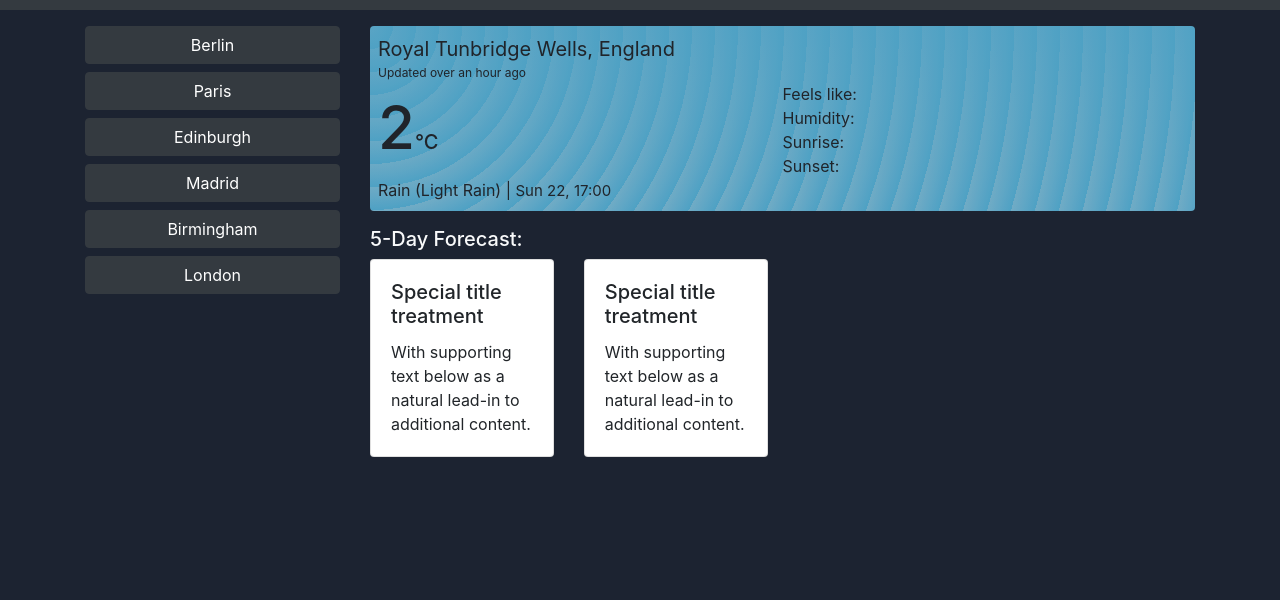
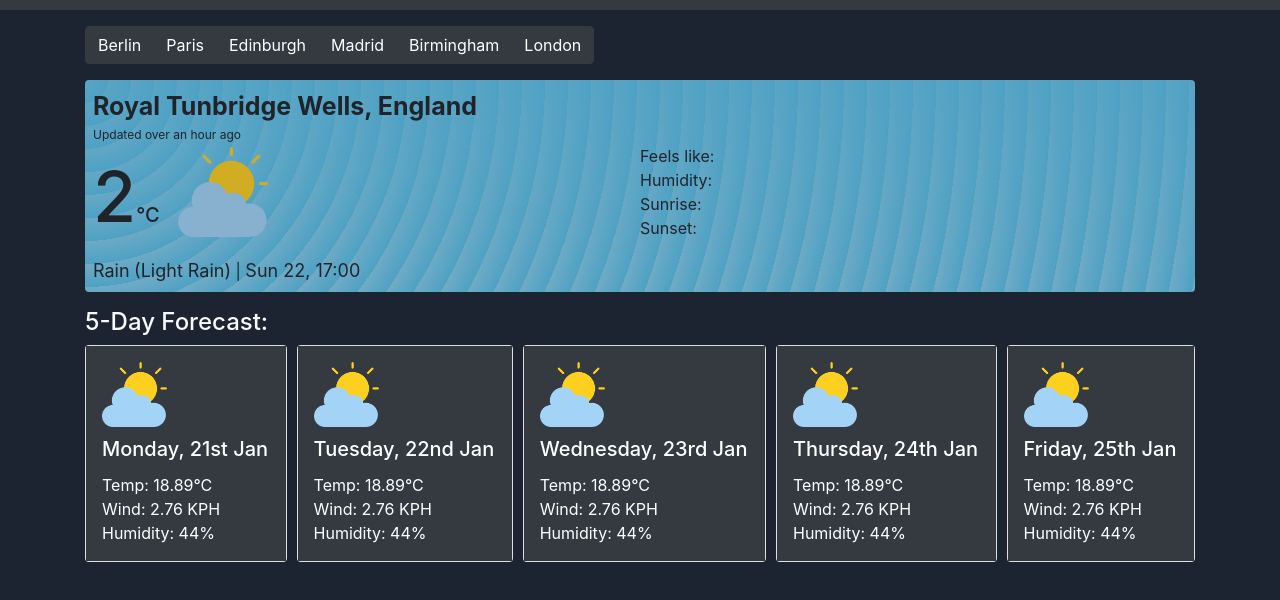
Before and after one commit to dodzikojo/Weather-Dashboard, a plain HTML site: page index.html in a window 1280 px wide. Shown: the part 54-654 px from the top of the page. Drawn offline with nearby package versions, Linux system fonts and the light colour scheme; no server answers.

Commit message:
Improved UI

```diff
--- a/assets/css/style.css
+++ b/assets/css/style.css
@@ -11,29 +11,51 @@ body {
 
 
 #forecast {
-    /* border: 2px solid  green; */
+    display: grid;
+    column-gap: 10px;
+    grid-template-columns: auto auto auto auto auto;
+    grid-template-rows: auto;
+    grid-template-areas:
+    "one two three four five";
+}
+
+#forecastOne {
+    position: relative;
+    grid-area: "one";
 }
 
 .navbar-brand {
     font-size: 25;
 }
 
+#mainDescription, #secondaryDescription, #currentDateTime {
+    font-size: 18px;
+}
+
 #locationName {
-    font-size: 20px;
+    font-size: 25px;
+    font-weight: bold;
     margin-bottom: 0px !important;
 }
 
 #lastUpdatedInfo {
     font-size: 12px;
+    margin-bottom: 0px;
 }
 
-#currentDateTime {
-    font-size: 15px;
-
+#historyWeatherImage {
+    width: 65px;
+    margin-bottom: 10px;
 }
 
+#mainWeatherImage {
+    width: 90px;
+    margin-bottom: 20px;
+}
+
+
 #temperature {
-    font-size: 60px;
+    font-size: 70px;
     font-weight: 500;
 
 }
--- a/index.html
+++ b/index.html
@@ -31,32 +31,41 @@
   <!-- max-width for ultra wide resolutions -->
   <div class="container">
     <div class="row">
-      <aside id="search-panel" class="col-lg-3 pb-3 mt-3">
+      <div id="search-panel" class="col-12 pb-3 mt-3">
         <!-- <hr> -->
-        <div class="list-group" id="history">
-          <button class="btn btn-dark btn-block">Berlin</button>
-          <button class="btn btn-dark btn-block">Paris</button>
-          <button class="btn btn-dark btn-block">Edinburgh</button>
-          <button class="btn btn-dark btn-block">Madrid</button>
-          <button class="btn btn-dark btn-block">Birmingham</button>
-          <button class="btn btn-dark btn-block">London</button>
+        <div class="btn-group" id="history">
+          <button class="btn btn-dark">Berlin</button>
+          <button class="btn btn-dark">Paris</button>
+          <button class="btn btn-dark">Edinburgh</button>
+          <button class="btn btn-dark">Madrid</button>
+          <button class="btn btn-dark">Birmingham</button>
+          <button class="btn btn-dark">London</button>
         </div>
-      </aside>
+      </div>
 
-      <div id="weather-panel" class="col-lg-9  mt-3">
+      <div id="weather-panel" class="col-12">
         <section id="today" class="p-2 rounded" role="region" aria-live="polite">
           <div class="row">
-            <div id="locationName" class="col-12">
-              Royal Tunbridge Wells, England
+
+            <div class="">
+              <p id="locationName" class="col-12">
+                Royal Tunbridge Wells, England
+              </p>
+              <p id="lastUpdatedInfo" class="col-12">
+                Updated over an hour ago
+              </p>
             </div>
-            <div id="lastUpdatedInfo" class="col-12">
-              Updated over an hour ago
-            </div>
+
+
             <div class="col-12 row">
+              <div>
+
+              </div>
               <div id="temperature" class="col-6">
                 2<span id="temperatureUnit">°C</span>
+                <img id="mainWeatherImage" class="" src="assets/images/cloudy.png">
               </div>
-              <div class="col-6">
+              <div class="col-6 ">
                 <p class="additionalInfo pt-0 pb-0 mt-0 mb-0">Feels like:<span id="feelLikeValue"></span></p>
                 <p class="additionalInfo pt-0 pb-0 mt-0 mb-0">Humidity:<span id="humidityValue"></span></p>
                 <p class="additionalInfo pt-0 pb-0 mt-0 mb-0">Sunrise:<span id="sunriseTime"></span></p>
@@ -67,7 +76,7 @@
             <div class="col-12">
 
               <p id="mainDescription" class="px-0 col-6 d-inline">Rain</p>
-              <p id="mainDescription" class="px-0 col-6 d-inline">(Light Rain)</p>
+              <p id="secondaryDescription" class="px-0 col-6 d-inline">(Light Rain)</p>
               <p class="d-inline">|</p>
               <p id="currentDateTime" class="col-6 pl-0 d-inline">Sun 22, 17:00</p>
 
@@ -75,27 +84,73 @@
             </div>
           </div>
         </section>
-        <section id="forecast" class="mt-3 " role="region" aria-live="polite">
-          <h5 class="text-light">5-Day Forecast:</h5>
+        <section class="mt-3 " role="region" aria-live="polite">
+          <h4 class="text-light">5-Day Forecast:</h4>
+          <div id="forecast">
 
-          <div class="row">
-            <div class="col-3">
-              <div class="card">
-                <div class="card-body">
-                  <h5 class="card-title">Special title treatment</h5>
-                  <p class="card-text">With supporting text below as a natural lead-in to additional content.</p>
+            <div class="card" id="forecastOne">
+              <div class="card-body bg-dark text-white p-3">
+                <img id="historyWeatherImage" class="" src="assets/images/cloudy.png">
+                <h5 class="card-title">Monday, 21st Jan</h5>
+
+                <div class="card-text d-inline">
+                  <p class="py-0 m-0">Temp: <span>18.89°C</span></p>
+                  <p class="py-0 m-0">Wind: <span>2.76 KPH</span></p>
+                  <p class="py-0 m-0">Humidity: <span>44%</span></p>
                 </div>
               </div>
             </div>
-            <div class="col-3">
-              <div class="card">
-                <div class="card-body">
-                  <h5 class="card-title">Special title treatment</h5>
-                  <p class="card-text">With supporting text below as a natural lead-in to additional content.</p>
+            <div class="card" id="forecastOne">
+              <div class="card-body bg-dark text-white p-3">
+                <img id="historyWeatherImage" class="" src="assets/images/cloudy.png">
+                <h5 class="card-title">Tuesday, 22nd Jan</h5>
+
+                <div class="card-text d-inline">
+                  <p class="py-0 m-0">Temp: <span>18.89°C</span></p>
+                  <p class="py-0 m-0">Wind: <span>2.76 KPH</span></p>
+                  <p class="py-0 m-0">Humidity: <span>44%</span></p>
+                </div>
+              </div>
+            </div>
+            <div class="card" id="forecastOne">
+              <div class="card-body bg-dark text-white p-3">
+                <img id="historyWeatherImage" class="" src="assets/images/cloudy.png">
+                <h5 class="card-title">Wednesday, 23rd Jan</h5>
+
+                <div class="card-text d-inline">
+                  <p class="py-0 m-0">Temp: <span>18.89°C</span></p>
+                  <p class="py-0 m-0">Wind: <span>2.76 KPH</span></p>
+                  <p class="py-0 m-0">Humidity: <span>44%</span></p>
+                </div>
+              </div>
+            </div>
+            <div class="card" id="forecastOne">
+              <div class="card-body bg-dark text-white p-3">
+                <img id="historyWeatherImage" class="" src="assets/images/cloudy.png">
+                <h5 class="card-title">Thursday, 24th Jan</h5>
+
+                <div class="card-text d-inline">
+                  <p class="py-0 m-0">Temp: <span>18.89°C</span></p>
+                  <p class="py-0 m-0">Wind: <span>2.76 KPH</span></p>
+                  <p class="py-0 m-0">Humidity: <span>44%</span></p>
+                </div>
+              </div>
+            </div>
+            <div class="card" id="forecastOne">
+              <div class="card-body bg-dark text-white p-3">
+                <img id="historyWeatherImage" class="" src="assets/images/cloudy.png">
+                <h5 class="card-title">Friday, 25th Jan</h5>
+
+                <div class="card-text d-inline">
+                  <p class="py-0 m-0">Temp: <span>18.89°C</span></p>
+                  <p class="py-0 m-0">Wind: <span>2.76 KPH</span></p>
+                  <p class="py-0 m-0">Humidity: <span>44%</span></p>
                 </div>
               </div>
             </div>
           </div>
+
+
 
         </section>
       </div>
```
Also changed, not shown: assets/images/cloud.png (added), assets/images/cloudy-day.png (added), assets/images/cloudy.png (added), assets/images/rainy-day.png (added), assets/images/snow.png (added), assets/images/sun.png (added), assets/images/windy.png (added).
